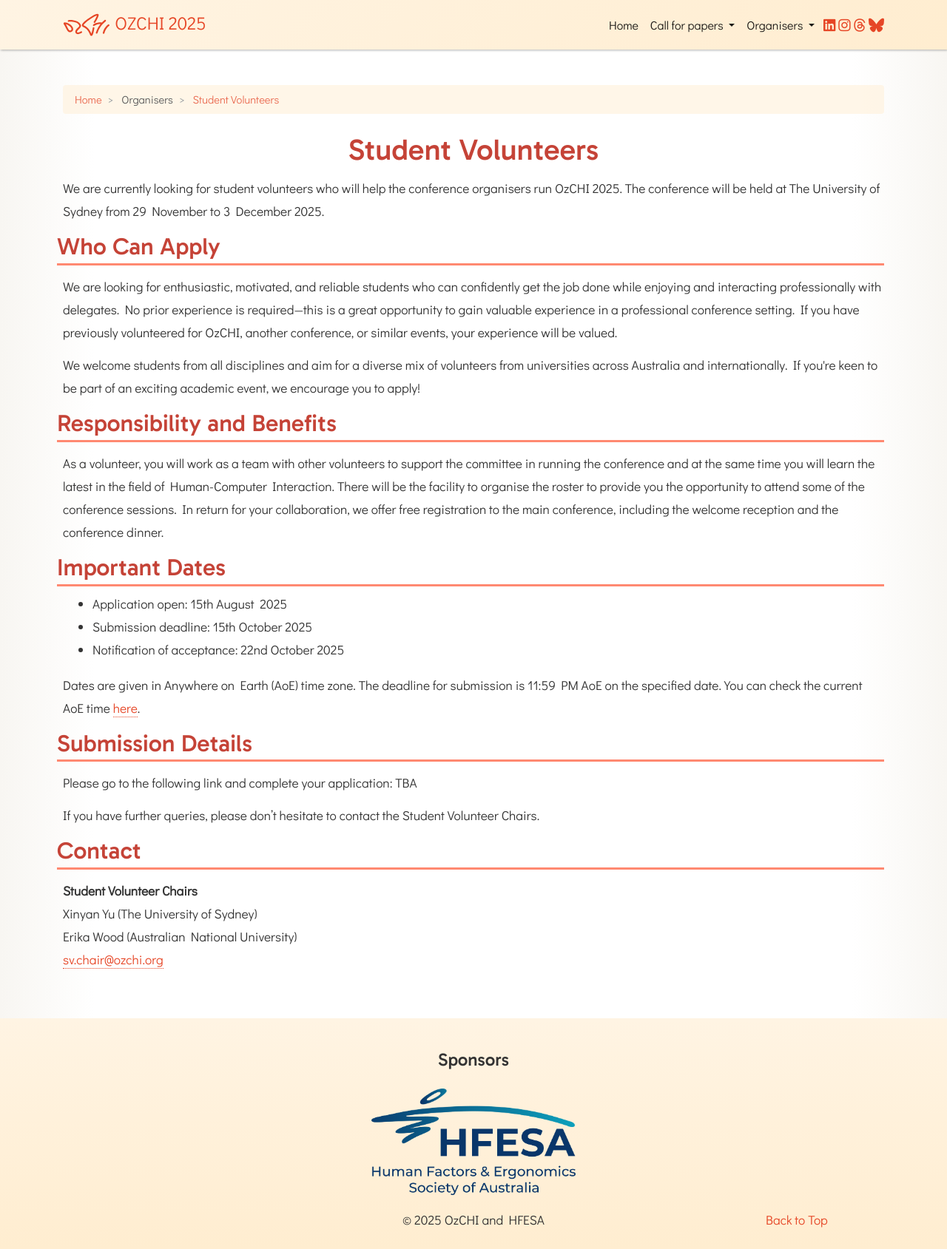
After one commit to circlejourney/ozchi2025, a PHP site: page /volunteers.php in a window 1280 px wide. The commit adds this page. Shown: the whole page at 74% size. Run offline with PHP 8.4, Linux system fonts and the light colour scheme.

Commit message:
Add DC and volunteers

```diff
--- a/demos.php
+++ b/demos.php
@@ -1,6 +1,6 @@
 <?php
     $title = "Demonstrations | OzCHI 2025";
-    $description = "Submit demonstration proposals to OzCHI 2025. Demonstration proposals are due by 18 August.";
+    $description = "Submit demonstration proposals to OzCHI 2025.";
     $breadcrumbs = ["Call for papers" => null, "Demonstrations" => "demos.php"];
     $content = file_get_contents("html/demos.html");
     require("template.php");
--- a/html/nav.html
+++ b/html/nav.html
@@ -26,6 +26,7 @@
                             <a class="dropdown-item" href="papers-lbw.php">Papers and Late-Breaking Work</a>
                             <a class="dropdown-item" href="demos.php">Demonstrations</a>
                             <a class="dropdown-item" href="provocations.php">Provocations Talks</a>
+                            <a class="dropdown-item" href="dc.php">Doctoral Consortium</a>
                         </div>
                     </div>
                 </li>
@@ -37,6 +38,7 @@
                         </a>
                         <div class="dropdown-menu">
                             <a class="dropdown-item" href="people.php">Organising Committee</a>
+                            <a class="dropdown-item" href="volunteers.php">Student Volunteers</a>
                         </div>
                     </div>
                 </li>
--- /dev/null
+++ b/html/volunteers.html
@@ -0,0 +1,19 @@
+<h1>Student Volunteers</h1>
+<p>We are currently looking for student volunteers who will help the conference organisers run OzCHI 2025. The conference will be held at The University of Sydney from 29 November to 3 December 2025.</p>
+<h2>Who Can Apply</h2>
+<p>We are looking for enthusiastic, motivated, and reliable students who can confidently get the job done while enjoying and interacting professionally with delegates. No prior experience is required&mdash;this is a great opportunity to gain valuable experience in a professional conference setting. If you have previously volunteered for OzCHI, another conference, or similar events, your experience will be valued.</p>
+<p>We welcome students from all disciplines and aim for a diverse mix of volunteers from universities across Australia and internationally. If you're keen to be part of an exciting academic event, we encourage you to apply!</p>
+<h2>Responsibility and Benefits</h2>
+<p>As a volunteer, you will work as a team with other volunteers to support the committee in running the conference and at the same time you will learn the latest in the field of Human-Computer Interaction. There will be the facility to organise the roster to provide you the opportunity to attend some of the conference sessions. In return for your collaboration, we offer free registration to the main conference, including the welcome reception and the conference dinner.</p>
+<h2>Important Dates</h2>
+<ul>
+<li style="font-weight: 400;">Application open: 15th August&nbsp; 2025</li>
+<li style="font-weight: 400;">Submission deadline: 15th October 2025</li>
+<li style="font-weight: 400;">Notification of acceptance: 22nd October 2025</li>
+</ul>
+<p>Dates are given in Anywhere on Earth (AoE) time zone. The deadline for submission is 11:59 PM AoE on the specified date. You can check the current AoE time <a href="https://www.timeanddate.com/time/zones/aoe">here</a>.</p>
+<h2>Submission Details</h2>
+<p>Please go to the following link and complete your application: TBA</p>
+<p>If you have further queries, please don&rsquo;t hesitate to contact the Student Volunteer Chairs.</p>
+<h2>Contact</h2>
+<p><strong>Student Volunteer Chairs<br /></strong>Xinyan Yu (The University of Sydney)<br />Erika Wood (Australian National University)<br /><a href="mailto:sv.chair@ozchi.org">sv.chair@ozchi.org</a>&nbsp;</p>
--- a/provocations.php
+++ b/provocations.php
@@ -1,6 +1,6 @@
 <?php
 $title = "Provocations Talks | OzCHI 2025";
-$description = "We invite you to submit a proposal to present a provocations talk at OzCHI 2025. Proposals are due by 4 August";
+$description = "We invite you to submit a proposal to present a provocations talk at OzCHI 2025.";
 $breadcrumbs = ["Call for papers" => null, "Provocations" => "provocations.php"];
 $content = file_get_contents("html/provocations.html");
 require("template.php");
--- a/static/css/ozchi2025.css
+++ b/static/css/ozchi2025.css
@@ -105,20 +105,20 @@ nav, .navbar-light {
     color: var(--accent-col);
     display: inline-block;
     vertical-align: middle;
-    overflow: hidden;
-    width: 0;
+    /* overflow: hidden; */
+    /* width: 0; */
     font-size: 18pt;
     margin-left: 0.2rem;
     transition: 0.2s all ease-in-out;
 }
 
-@media (prefers-reduced-motion) {
+/* @media (prefers-reduced-motion) {
     .navbar-brand-title{ width: 100%; }
-}
+} */
 
-.navbar-brand:hover .navbar-brand-title {
+/* .navbar-brand:hover .navbar-brand-title {
     width: 100%;
-}
+} */
 
 nav .dropdown-menu {
     background-color: var(--light-nav-col);
@@ -158,16 +158,22 @@ body {
     color: var(--text-col);
 }
 
-.breadcrumbs {
+.breadcrumb {
     text-align: center;
     font-size: 11pt;
     opacity: 0.8;
-    margin-bottom: 1rem;
-    padding: 0 1rem;
+    margin-bottom: 1.5rem;
+    padding: 0.25rem 1rem;
+    background-color: var(--light-nav-col);
 }
 
-.breadcrumbs a {
-    display: inline-block;
+.breadcrumb a {
+    display: inline;
+    border: none;
+}
+
+.breadcrumb-item + .breadcrumb-item::before {
+    content: ">";
 }
 
 p {
@@ -181,6 +187,10 @@ h1 {
 
 h1, h2, h3, h4 {
     font-family: "Gabarito", sans-serif;
+}
+
+main a {
+    border-bottom: 1px dotted;
 }
 
 .sidebar-wrapper {
--- a/template.php
+++ b/template.php
@@ -11,103 +11,19 @@
 
   <!-- User Overrides -->
 
-  <style>
-
-    .committee {
-      justify-content: center;
-    }
-
-    .chair-row {
-      /* background: #eee; */
-      display: flex;
-      flex-direction: column;
-      align-items: center;
-      gap: 0.5rem;
-      padding: 0.3rem 0.6rem 0.3rem 0.3rem;
-    }
-
-    .chair-header {
-      display: flex;
-      flex-direction: column;
-      flex-wrap: wrap;
-      text-align: center;
-      margin-top: 1rem;
-    }
-
-    .chair-header h3 {
-      width: 100%;
-      border: none;;
-      background-color: var(--nav-col);
-      color: var(--accent-text-col);
-      padding: 0.25rem;
-      font-size: 105%;
-      margin: 0 auto;
-      clip-path: var(--clip);
-      padding-right: 25px;
-    }
-
-    .chair-header h3::after {
-      display: inline;
-      content: " ▼";
-    }
-
-    .chair-email {
-      font-size: 90%;
-      opacity: 0.8;
-    }
-
-    .chair-col {
-        margin-top: 1rem;
-    }
-
-    @media only screen and (max-width: 768px) {
-      .chair-row{
-        flex-wrap: wrap;
-      }
-      .chair-header {
-        flex-basis: 100%;
-        max-width: none;
-        text-align: center;
-      }
-    }
-
-    .chair-right {
-      flex-grow: 1;
-    }
-
-    .chair-image {
-      width: 180px;
-      height: 180px;
-      border-radius: 100%;
-      object-fit: cover;
-      object-position: top;
-    }
-
-    .chair-institution {
-      font-size: 80%;
-      opacity: 0.9;
-      line-height: 1.2em;
-      text-align: center;
-    }
-
-    .chair-name {
-      text-align: center;
-      font-size: 120%;
-      border: none;
-    }
-
-  </style>
-
   <main class="container">
     <div class="content">
       <?php if(isset($breadcrumbs)): ?>
-      <div class="breadcrumbs">
-        <a href="./">Home</a> >
+      <div class="breadcrumb">
+        <div class="breadcrumb-item">
+          <a href="./">Home</a>
+        </div>
         <?php foreach($breadcrumbs as $name => $url): ?>
+          <div class="breadcrumb-item">
             <a <?php if(isset($url)): ?>href="<?php echo $url; ?>"<?php endif; ?>>
               <?php echo $name; ?>
             </a>
-            <?php if($name !== array_key_last($breadcrumbs)): ?>><?php endif;?>
+          </div>
         <?php endforeach; ?>
       </div>
       <?php endif; ?>
--- /dev/null
+++ b/volunteers.php
@@ -0,0 +1,7 @@
+<?php
+    $title = "Student Volunteers | OzCHI 2025";
+    $description = "Find out how to volunteer for this OzCHI 2025 here! Learn more about the responsibilities, benefits, and important dates.";
+    $breadcrumbs = ["Organisers" => null, "Student Volunteers" => "volunteers.php"];
+    $content = file_get_contents("html/volunteers.html");
+    require("template.php");
+?>
```
Also changed, not shown: dc.php (added, +7 -0 lines), html/dc.html (added, +28 -0 lines), html/people.html (+141 -19 lines), index.php (+9 -9 lines), static/images/people/Khanh-Duy Le.jpg (added).
